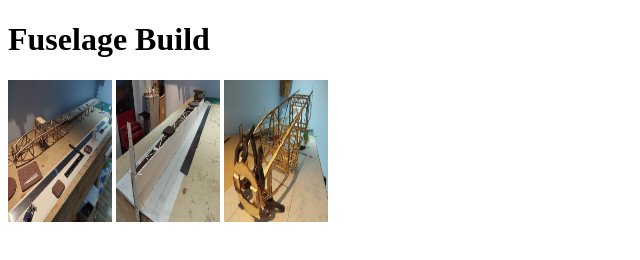
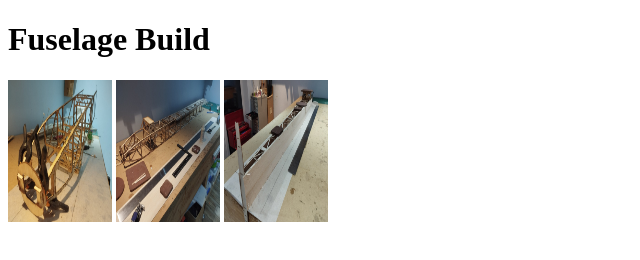
Before and after one commit to ThomasDavid0/Placebo_F3A, a plain HTML site: page docs/fuselage.html in a window 1280 px wide. Shown: the whole page, without its empty margins (0-640 px from the left). Drawn offline with Linux system fonts and the light colour scheme.

Commit message:
initial pages stuff

```diff
--- a/docs/fuselage.html
+++ b/docs/fuselage.html
@@ -4,10 +4,10 @@
 
 <h1>Fuselage Build</h1>
 <p></p>
-<img src="https://github.com/ThomasDavid0/Placebo_F3A/blob/main/build_photos/fuselage/box/ply_balsa_box_1.jpg" alt="Fus Build 1" width="104" height="142">
-<img src="https://github.com/ThomasDavid0/Placebo_F3A/blob/main/build_photos/fuselage/box/ply_balsa_box_2.jpg" alt="Fus Build 2" width="104" height="142">
-<img src="https://github.com/ThomasDavid0/Placebo_F3A/blob/main/build_photos/fuselage/box/ply_box_1.jpg" alt="Fus Build 3" width="104" height="142">
 
+<img src="https://github.com/ThomasDavid0/Placebo_F3A/blob/main/build_photos/fuselage/box/ply_box_1.jpg?raw=true" alt="Fus Box Build 1" width="104" height="142">
+<img src="https://github.com/ThomasDavid0/Placebo_F3A/blob/main/build_photos/fuselage/box/ply_balsa_box_1.jpg?raw=true" alt="Fus Box Build 2" width="104" height="142">
+<img src="https://github.com/ThomasDavid0/Placebo_F3A/blob/main/build_photos/fuselage/box/ply_balsa_box_2.jpg?raw=true" alt="Fus Box Build 3" width="104" height="142">
 
 
 </body>
```
